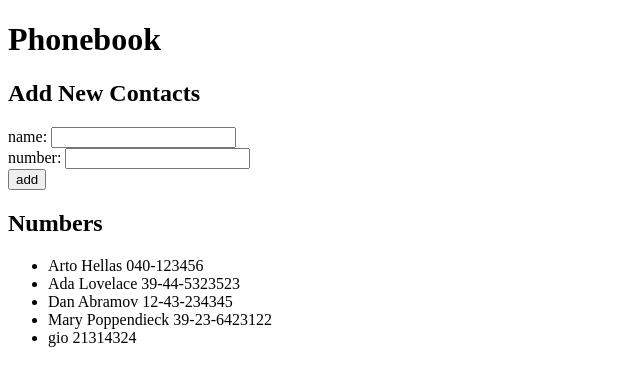
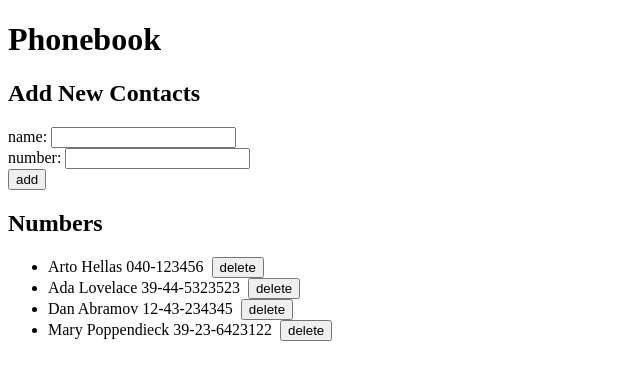
Before and after one commit to Giovanni-Ilacqua/fullstack-course, a React (Create React App) app in the folder part2/phonebook/: page / in a window 1280 px wide. Shown: the top 386 px of the page, without its empty margins (0-640 px from the left). Built offline with nearby package versions, Linux system fonts and the light colour scheme; data requests are answered from the project's data file.

Commit message:
Finished 2.17

```diff
--- a/part2/phonebook/db.json
+++ b/part2/phonebook/db.json
@@ -1,5 +1,5 @@
 {
-  "persons": [
+  "persons":[
     {
       "name": "Arto Hellas",
       "number": "040-123456",
@@ -19,11 +19,6 @@
       "name": "Mary Poppendieck",
       "number": "39-23-6423122",
       "id": 4
-    },
-    {
-      "name": "gio",
-      "number": "21314324",
-      "id": 5
     }
   ]
 }
--- a/part2/phonebook/src/App.js
+++ b/part2/phonebook/src/App.js
@@ -1,20 +1,20 @@
 import React, { useState, useEffect } from 'react'
-import axios from 'axios'
 import PersonForm from './components/PersonForm'
 import Persons from './components/Persons'
-import Filter from './components/Filter'
+import personsService from './services/persons'
+
+// import Filter from './components/Filter'
 
 const App = () => {
   const [persons, setPersons] = useState([])
 
   useEffect(() =>{
-    axios
-      .get('http://localhost:3001/persons')
-      .then(response => {
-        setPersons(response.data)
+    personsService
+      .getAll()
+        .then(initialPersons => {
+        setPersons(initialPersons)
       })
   }, [])
-  console.log('render', persons.length, 'persons');
 
 
   return (
@@ -26,7 +26,7 @@ const App = () => {
       <PersonForm personsList={persons} setPersonsList={setPersons}/>
 
       <h2>Numbers</h2>
-      <Persons personsList={persons}/>
+      <Persons personsList={persons} setPersonsList={setPersons}/>
 
     </div>
   )
--- a/part2/phonebook/src/components/PersonForm.js
+++ b/part2/phonebook/src/components/PersonForm.js
@@ -1,5 +1,5 @@
 import React, { useState } from 'react'
-import axios from 'axios'
+import personsService from '../services/persons'
 
 const PersonForm = ({ personsList, setPersonsList }) => {
   const [newName, setNewName] = useState('')
@@ -16,11 +16,10 @@ const PersonForm = ({ personsList, setPersonsList }) => {
     ) {
       alert(`${newName} ${newNumber} is already added to phonebook`)
     } else {
-      axios
-        .post('http://localhost:3001/persons', personObject)
-        .then(response => {
-          console.log(response)
-          setPersonsList(personsList.concat(personObject))
+      personsService
+        .create(personObject)
+          .then(returnedPerson => {
+          setPersonsList(personsList.concat(returnedPerson))
         })
     }
     setNewName('')
--- a/part2/phonebook/src/components/Persons.js
+++ b/part2/phonebook/src/components/Persons.js
@@ -1,15 +1,32 @@
 import React from 'react'
+import personsService from '../services/persons'
 
-const Persons = ({ personsList }) => {
+const Persons = ({ personsList, setPersonsList}) => {
+
+  const deletePerson = (id) => {
+    const p = personsList.find(n => n.id === id)
+    if (window.confirm(`Delete ${p.name}?`)) {
+      personsService
+      .deletePerson(id)
+        .then(setPersonsList(personsList.filter(p => p.id !== id)))
+      // personsService
+      // .deletePerson(id)
+      //   .then(() => {
+      //     setPersonsList(personsList.filter(p => p.id !== id))
+      //   })
+    }
+  }
+
   return (
     <div>
       <ul>
         {personsList.map(person =>
-          <li key={person.name}>{person.name} {person.number}</li>)}
+          <li key={person.name}>{person.name} {person.number} &nbsp;
+            <button onClick={() => deletePerson(person.id)}>delete</button>
+          </li>)}
       </ul>
     </div>
   )
 }
 
-
 export default Persons
--- /dev/null
+++ b/part2/phonebook/src/services/persons.js
@@ -0,0 +1,19 @@
+import axios from 'axios'
+const baseUrl = 'http://localhost:3001/persons'
+
+const getAll = () => {
+    const request = axios.get(baseUrl)
+    return request.then(response => response.data)
+}
+
+const create = newObject => {
+    const request = axios.post(baseUrl, newObject)
+    return request.then(response => response.data)
+}
+
+const deletePerson = (id) => {
+    const request = axios.delete(`${baseUrl}/${id}`)
+    return request.then(response => response.data)
+}
+
+export default { getAll, create, deletePerson }
```
